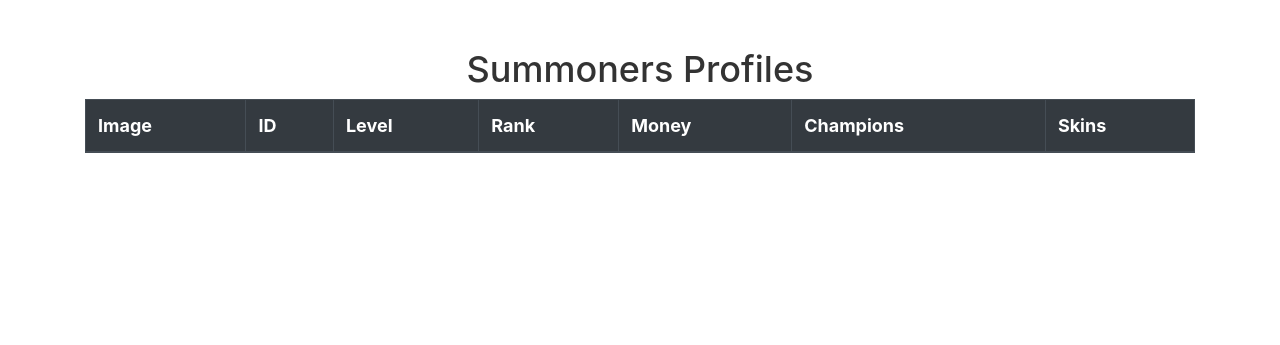
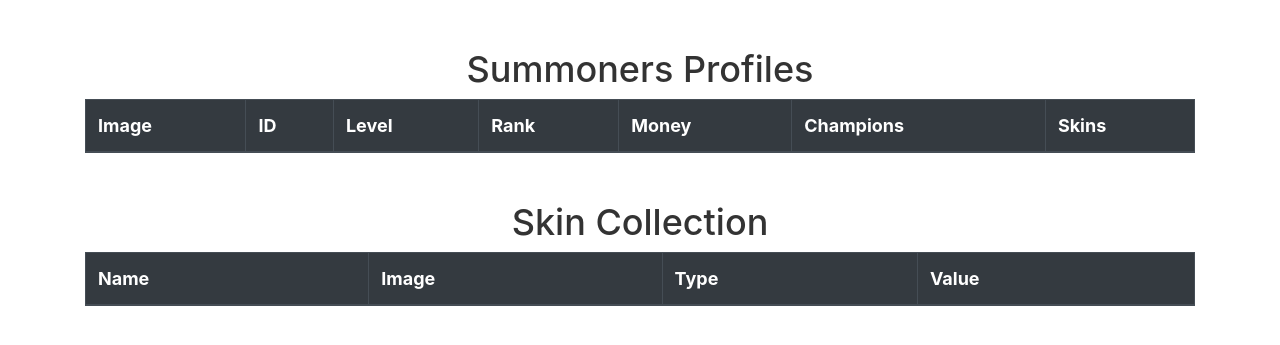
Before and after one commit to Tengs-Penkwe/304DB, a PHP site: page /profile.php?id=1 in a window 1280 px wide. Shown: the top 345 px of the page. Run offline with PHP 8.4, Linux system fonts and the light colour scheme; data comes from the database, SQL or seed files in the repository; lists and menus that the app fills with data are empty.

Commit message:
add skin collection to profile

```diff
--- a/public/profile.php
+++ b/public/profile.php
@@ -83,11 +83,46 @@ $summoners = $query->fetchAll(PDO::FETCH_ASSOC);
                         </td>
                         <td>
                             <?php foreach ($skins as $skin): ?>
-                                <a class="champion-link" href="skin.php?name=<?= urlencode($skin) ?>"><?= htmlspecialchars($skin) ?></a><br>
+                                <p><?= $skin ?></p>
                             <?php endforeach; ?>
                         </td>
                     </tr>
                 <?php endforeach; ?>
+            </tbody>
+        </table>
+    </div>
+
+    <div class="container mt-5">
+        <h1 class="text-center">Skin Collection</h1>
+        <table class="table table-hover table-bordered">
+            <thead class="thead-dark">
+            <tr>
+                <th>Name</th>
+                <th>Image</th>
+                <th>Type</th>
+                <th>Value</th>
+            </tr>
+            </thead>
+            <tbody>
+            <?php foreach ($summoners as $summoner):
+                $skins = explode(',', $summoner['skins']);
+                foreach ($skins as $skin):
+                    $skin_info = $db->prepare("select * from SkinDecorateBCNF S, TypeCost T where skin_name = ? and S.type = T.type");
+                    $skin_info->execute([$skin]);
+                    $skin_info = $skin_info->fetchAll(PDO::FETCH_ASSOC);
+
+                    $query = $db->prepare("SELECT image_url FROM EntityImages WHERE entity_name =? AND entity_type='Skin'");
+                    $query->execute([$skin]);
+                    $result = $query->fetch();
+                ?>
+                <tr>
+                    <td><?= htmlspecialchars($skin_info[0]['skin_name']) ?></td>
+                    <td><img src="<?= htmlspecialchars($result['image_url']) ?>" alt="Image of <?= htmlspecialchars($skin_info[0]['type']) ?>" width="400" height="200"></td>
+                    <td><?= htmlspecialchars($skin_info[0]['type']) ?></td>
+                    <td><?= htmlspecialchars($skin_info[0]['cost']) ?></td>
+                </tr>
+                <?php endforeach; ?>
+            <?php endforeach; ?>
             </tbody>
         </table>
     </div>
```
